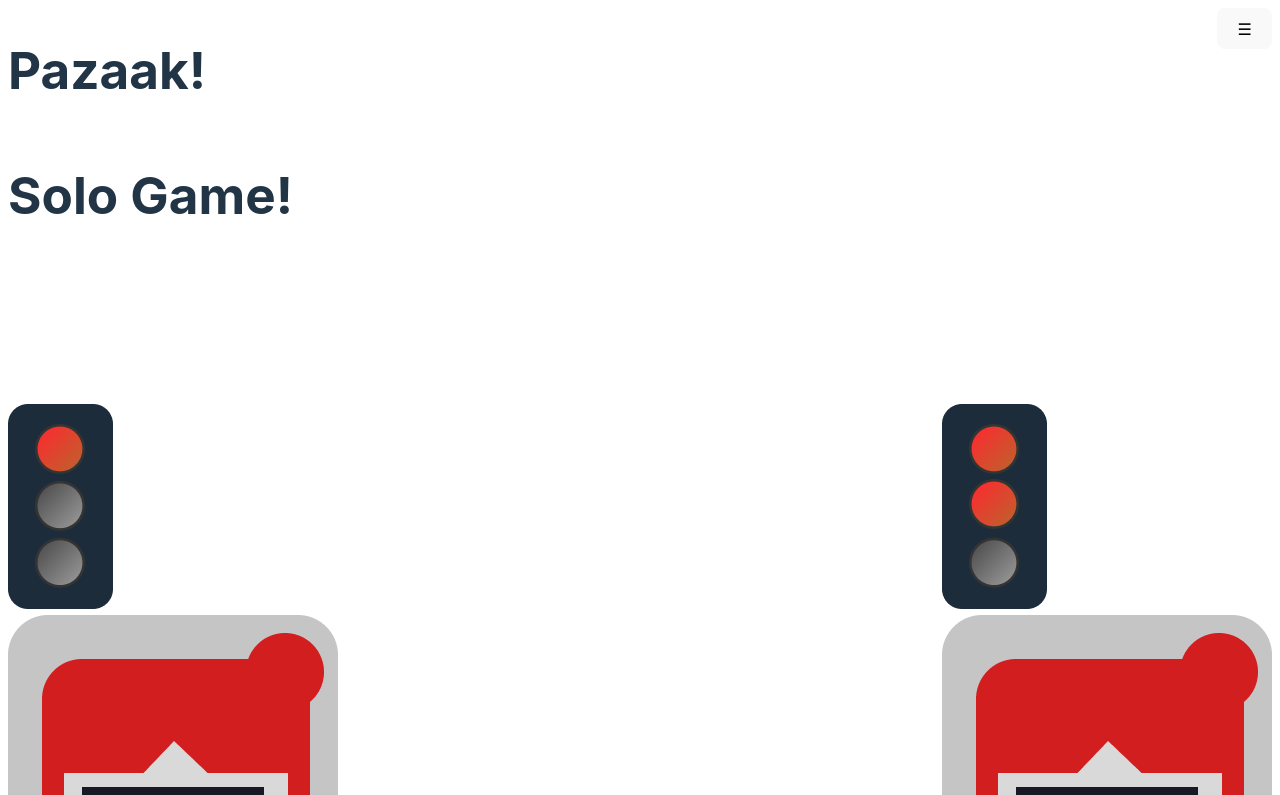
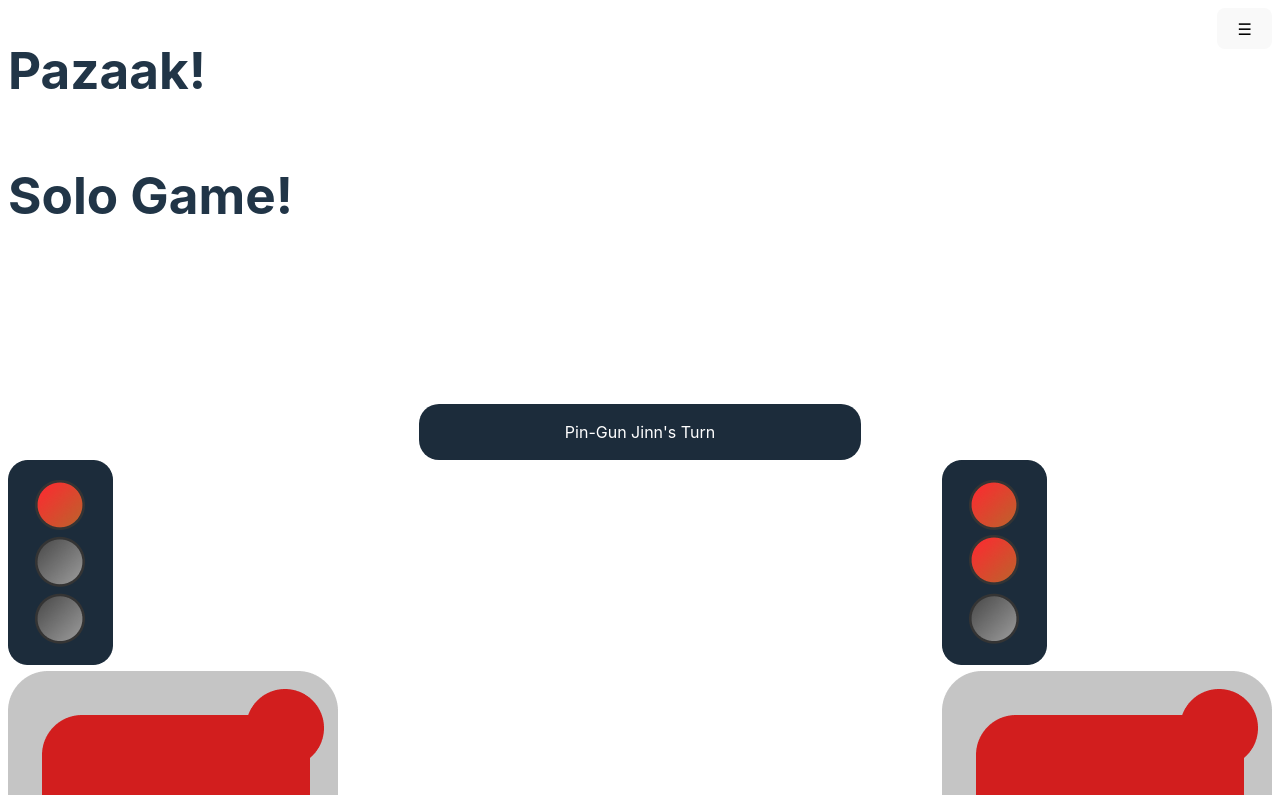
Before and after one commit to abasile1-tech/PazaakPadawan, a React (Vite) app in the folder client/: page /solo in a window 1280 px wide. Shown: the top 795 px of the page. Built offline with nearby package versions, Linux system fonts and the light colour scheme.

Commit message:
add css for turn indicator

```diff
--- a/client/src/App.css
+++ b/client/src/App.css
@@ -61,3 +61,31 @@
 .player1 {
   flex: 1;
 }
+
+/* #player-name {
+  border-radius: 20px;
+background: #1C2C3B;
+width: 300px;
+height: 60px;
+color: #FFF;
+font-size: 25px;
+font-style: normal;
+font-weight: 300;
+line-height: normal;
+position: center;
+} */
+
+
+.turn-indicator {
+  background-color: #1C2C3B;
+  color: #fff;
+  text-align: center;
+  border-radius: 20px;
+  margin: 0 auto;
+  display: flex;
+  justify-content: center;
+  align-items: center;
+  padding: 0 auto;
+  min-width: 60px;
+  max-width: 35%;
+}
--- a/client/src/components/SoloGame.tsx
+++ b/client/src/components/SoloGame.tsx
@@ -13,6 +13,7 @@ function SoloGame() {
       <Header />
       <h1>Solo Game!</h1>
       <BackgroundMusic musicChoice={musicChoice} />
+      <TurnIndicator playerName="Pin-Gun Jinn" />
       <div className="playerBoard">
         <div className="player1">
           <ScoreLights numGamesWon={numGamesWonPlayer} />
@@ -29,7 +30,6 @@ function SoloGame() {
           </div>
         </div>
       </div>
-      <TurnIndicator playerName="Pin-Gun Jinn" />
     </>
   );
 }
```
